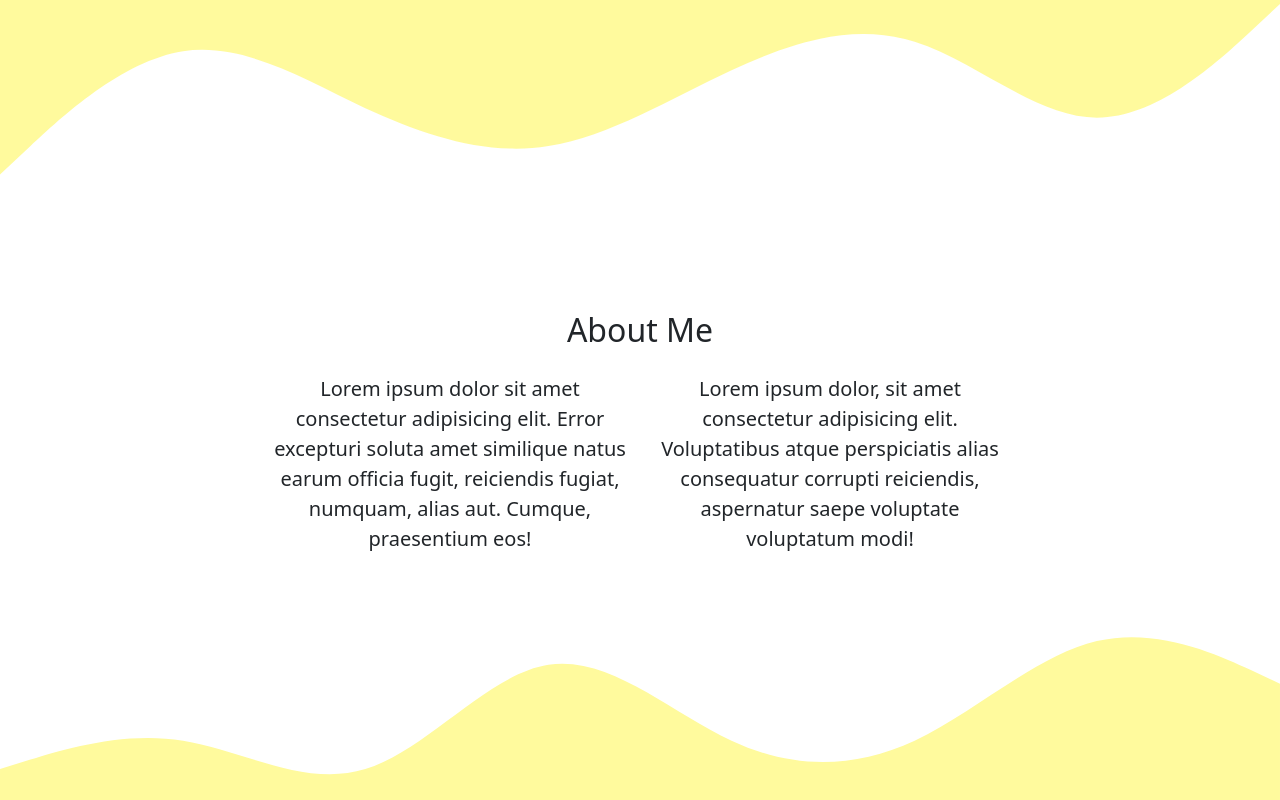
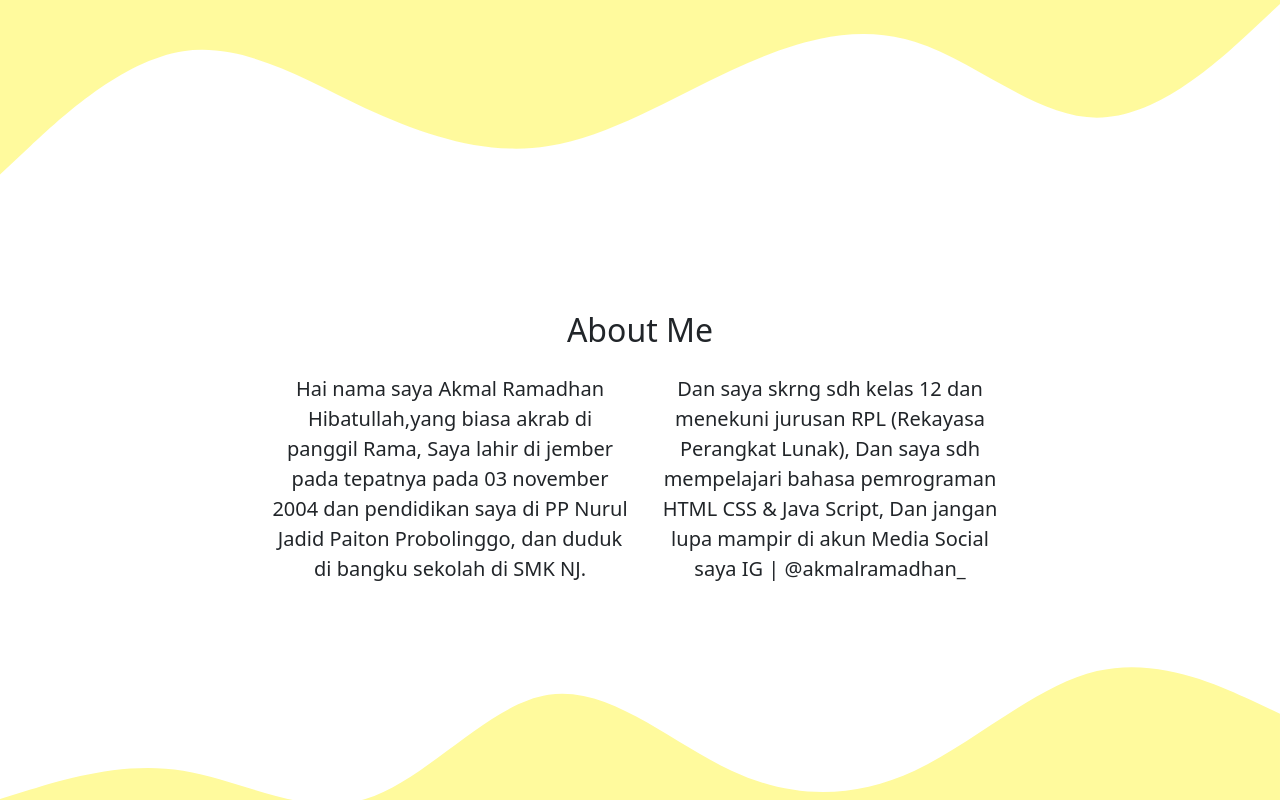
Before and after one commit to akmalramadhanhibatullah/ramadhan.github.io, a plain HTML site: page index.html in a window 1280 px wide. Shown: the part 471-1271 px from the top of the page. Drawn offline with nearby package versions, Linux system fonts and the light colour scheme.

Commit message:
mengganti About dari lorem menjadi data diri

```diff
--- a/index.html
+++ b/index.html
@@ -72,10 +72,10 @@
         </div>
         <div class="row justify-content-center fs-5 text-center">
           <div class="col-md-4 mb-3" data-aos="fade-right" data-aos-duration="1000">
-            Lorem ipsum dolor sit amet consectetur adipisicing elit. Error excepturi soluta amet similique natus earum officia fugit, reiciendis fugiat, numquam, alias aut. Cumque, praesentium eos!
+            Hai nama saya Akmal Ramadhan Hibatullah,yang biasa akrab di panggil Rama, Saya lahir di jember pada tepatnya pada 03 november 2004 dan pendidikan saya di PP Nurul Jadid Paiton Probolinggo, dan duduk di bangku sekolah di SMK NJ.
           </div>
           <div class="col-md-4" data-aos="fade-left" data-aos-duration="1000" data-aos-delay="200">
-            Lorem ipsum dolor, sit amet consectetur adipisicing elit. Voluptatibus atque perspiciatis alias consequatur corrupti reiciendis, aspernatur saepe voluptate voluptatum modi!
+            Dan saya skrng sdh kelas 12 dan menekuni jurusan RPL (Rekayasa Perangkat Lunak), Dan saya sdh mempelajari bahasa pemrograman HTML CSS & Java Script, Dan jangan lupa mampir di akun Media Social saya IG | @akmalramadhan_
           </div>
         </div>
       </div>
```
